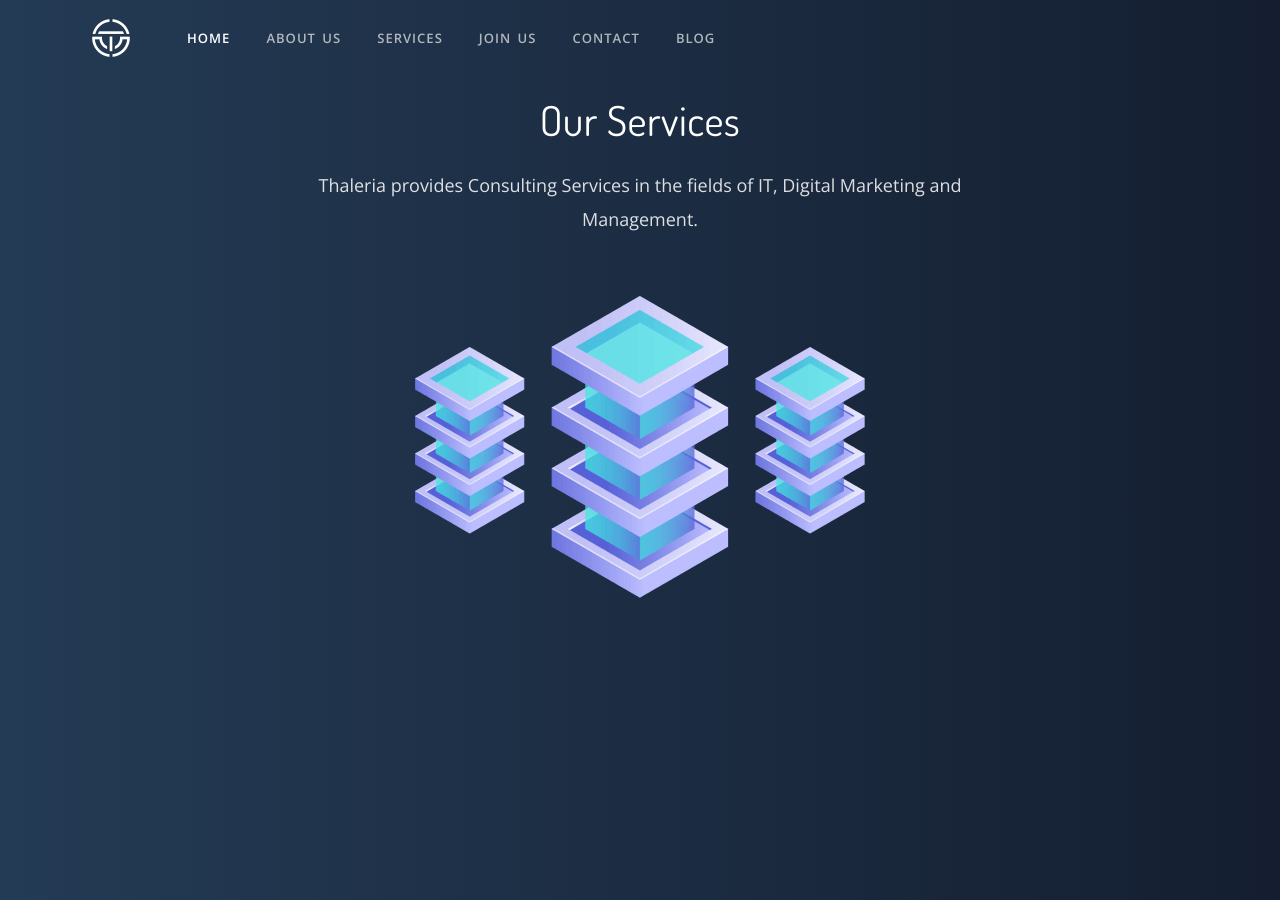
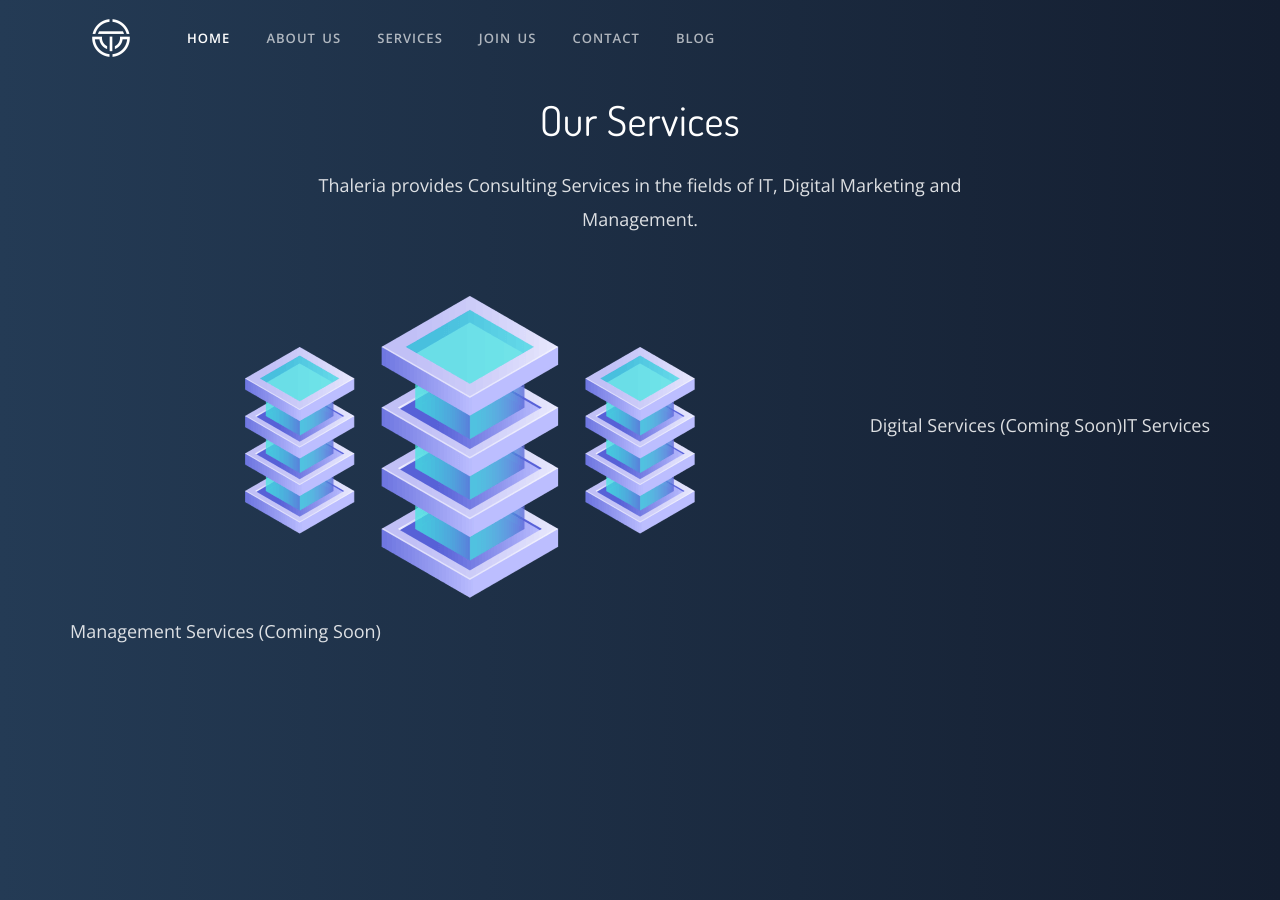
Before and after one commit to nk7788/CMS_Test, a Jekyll site: the page built from services.html, in a window 1280 px wide and 900 px high. Built offline with Jekyll 4.4.1, drawn with Linux system fonts in a browser that asks for light colours; nearby versions of some CDN libraries; a script that is not in the unit is left out.

Commit message:
Update services.html

```diff
--- a/services.html
+++ b/services.html
@@ -18,6 +18,9 @@
       <div class="col-md-8 mx-auto align-self-end">
         <img class="mt-3" src="assets/img/vector/energy2.png" alt="img">
       </div>
+      <p class="lead mt-4 mb-7 align-left">Digital Services (Coming Soon)</p>
+      <p class="lead mt-4 mb-7 align-items-center">IT Services</p>
+      <p class="lead mt-4 mb-7 align-right">Management Services (Coming Soon)</p>
 
     </div>
   </div>
```
